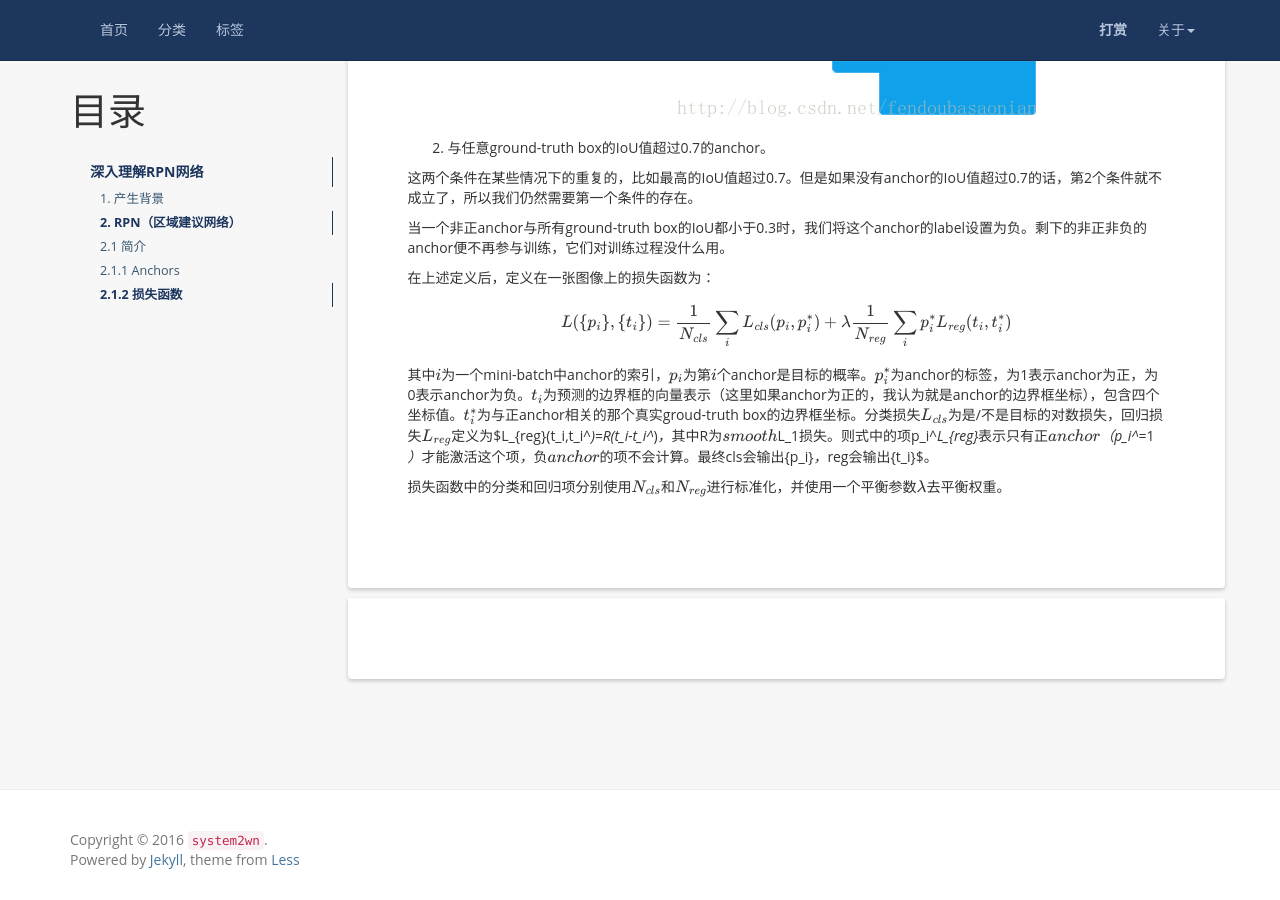
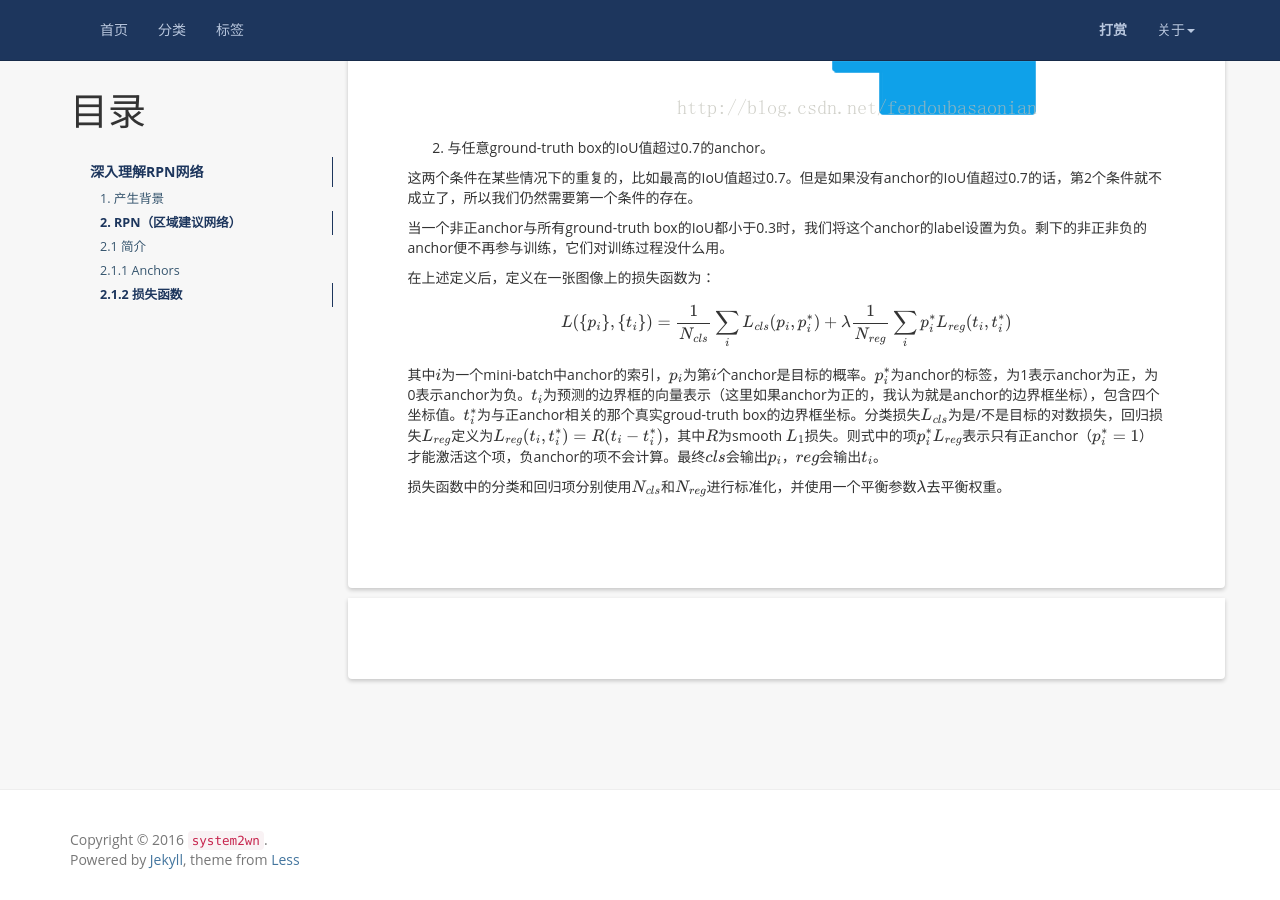
Before and after one commit to system2wn/system2wn.github.io, a Jekyll site: the page built from _posts/2019-07-30-深入理解RPN网络.md, in a window 1280 px wide and 900 px high, scrolled down 2914 px. Built offline with Jekyll 4.4.1, drawn with Linux system fonts in a browser that asks for light colours; formulas are drawn with MathJax 3; comment, search, counter and statistics services are not loaded.

Commit message:
修改公式

```diff
--- a/_posts/2019-07-30-深入理解RPN网络.md
+++ b/_posts/2019-07-30-深入理解RPN网络.md
@@ -73,6 +73,6 @@ RPN中提出的Anchors给多尺度的表示提供了新的方法。传统的方
 
 $$L(\{p_i\}, \{t_i\})=\frac{1}{N_{cls}}\sum_{i}L_{cls}(p_i,p_i^*)+\lambda\frac{1}{N_{reg}}\sum_i p_i^*L_{reg}(t_i,t_i^*)$$
 
-其中$i$为一个mini-batch中anchor的索引，$p_i$为第$i$个anchor是目标的概率。$p_i^{\*}$为anchor的标签，为1表示anchor为正，为0表示anchor为负。$t_i$为预测的边界框的向量表示（这里如果anchor为正的，我认为就是anchor的边界框坐标），包含四个坐标值。$t_i^{\*}$为与正anchor相关的那个真实groud-truth box的边界框坐标。分类损失$L_{cls}$为是/不是目标的对数损失，回归损失$L_{reg}$定义为$L_{reg}(t_i,t_i^*)=R(t_i-t_i^*)$，其中$R$为smooth $L_1$损失。则式中的项$p_i^*L_{reg}$表示只有正anchor（$p_i^*=1$）才能激活这个项，负anchor的项不会计算。最终$cls$会输出$\{p_i\}$，$reg$会输出$\{t_i\}$。
+其中$i$为一个mini-batch中anchor的索引，$p_i$为第$i$个anchor是目标的概率。$p_i^{\*}$为anchor的标签，为1表示anchor为正，为0表示anchor为负。$t_i$为预测的边界框的向量表示（这里如果anchor为正的，我认为就是anchor的边界框坐标），包含四个坐标值。$t_i^{\*}$为与正anchor相关的那个真实groud-truth box的边界框坐标。分类损失$L_{cls}$为是/不是目标的对数损失，回归损失$L_{reg}$定义为$L_{reg}(t_i,t_i^{\*})=R(t_i-t_i^{\*})$，其中$R$为smooth $L_1$损失。则式中的项$p_i^{\*} L_{reg}$表示只有正anchor（$p_i^{\*}=1$）才能激活这个项，负anchor的项不会计算。最终$cls$会输出$\{p_i\}$，$reg$会输出$\{t_i\}$。
 
 损失函数中的分类和回归项分别使用$N_{cls}$和$N_{reg}$进行标准化，并使用一个平衡参数$\lambda$去平衡权重。
```
